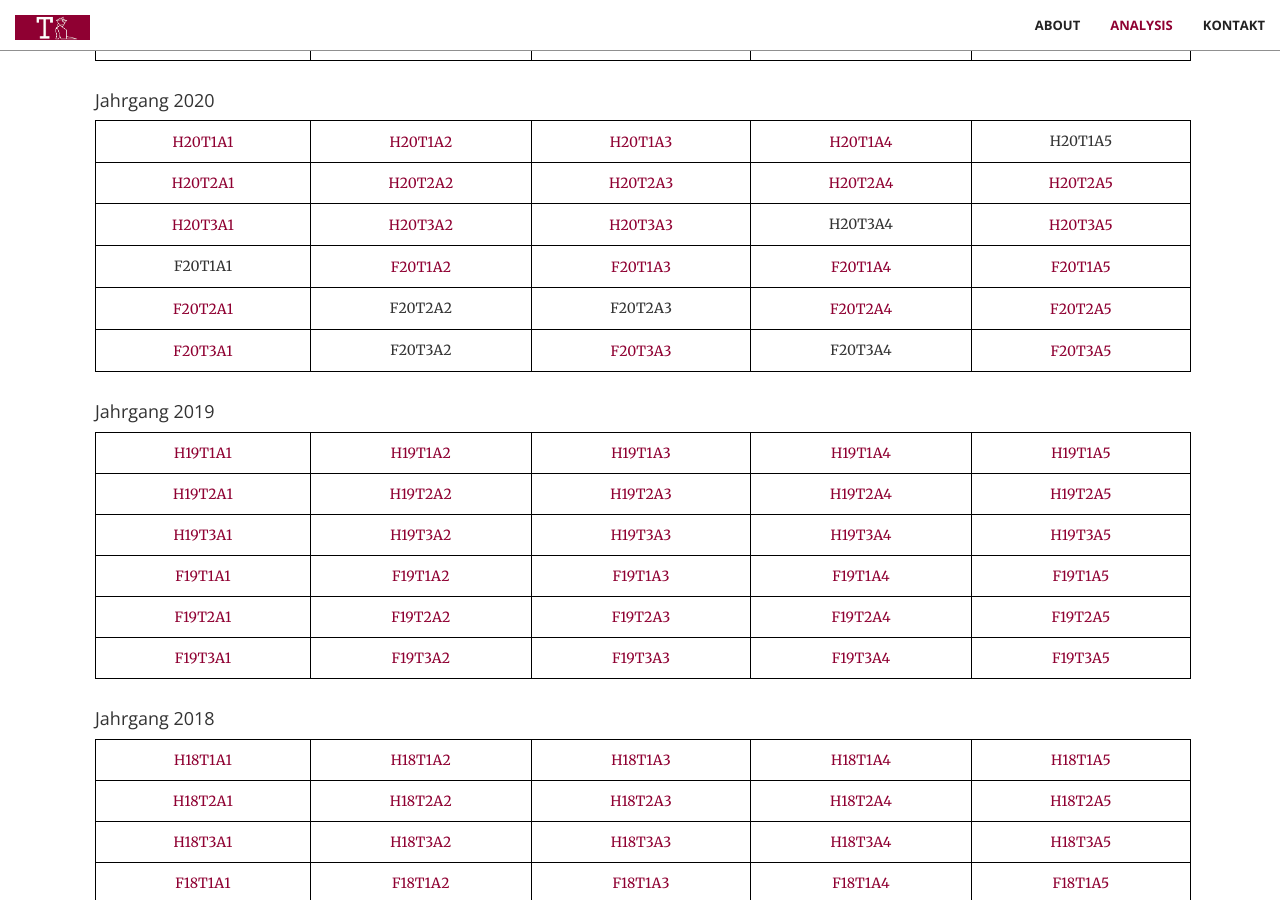
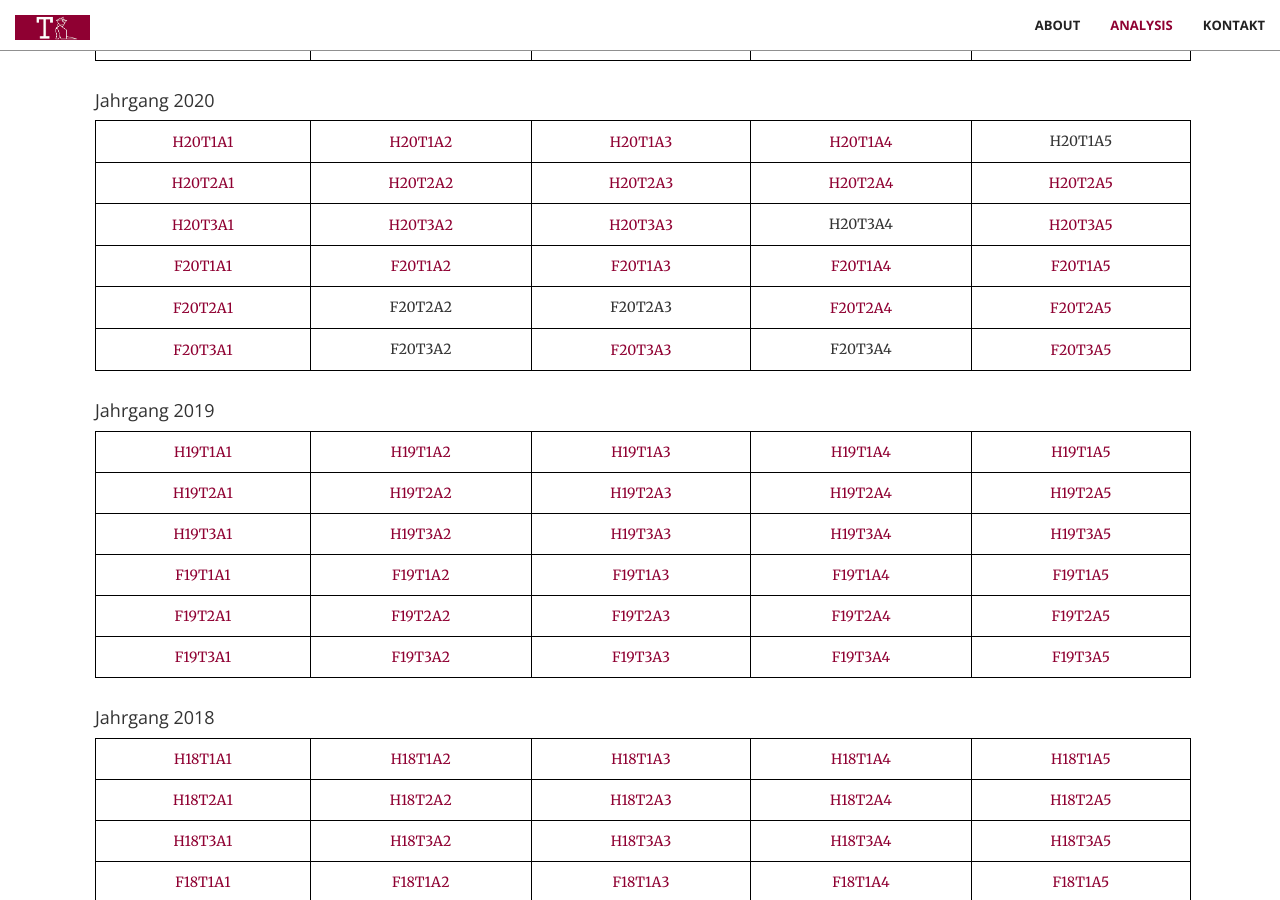
Before and after one commit to trabaldini/trabaldini.github.io, a Jekyll site: the page built from index.html, in a window 1280 px wide and 900 px high, scrolled down 2770 px. Built offline with Jekyll 4.4.1, drawn with Linux system fonts in a browser that asks for light colours; some web fonts are replaced.

Commit message:
adds F20T1A1 solution

```diff
--- a/_includes/math.html
+++ b/_includes/math.html
@@ -469,7 +469,7 @@
                             </tr>
                              <tr>
                                 <td>
-                                    <p>F20T1A1</p>
+                                    <a href="aufg/F20T1A1_FT.pdf" target="_blank">F20T1A1</a>
                                 </td>
                                 <td>
                                     <a href="aufg/F20T1A2_DGL.pdf" target="_blank">F20T1A2</a>
```
Also changed, not shown: 1 other file.
